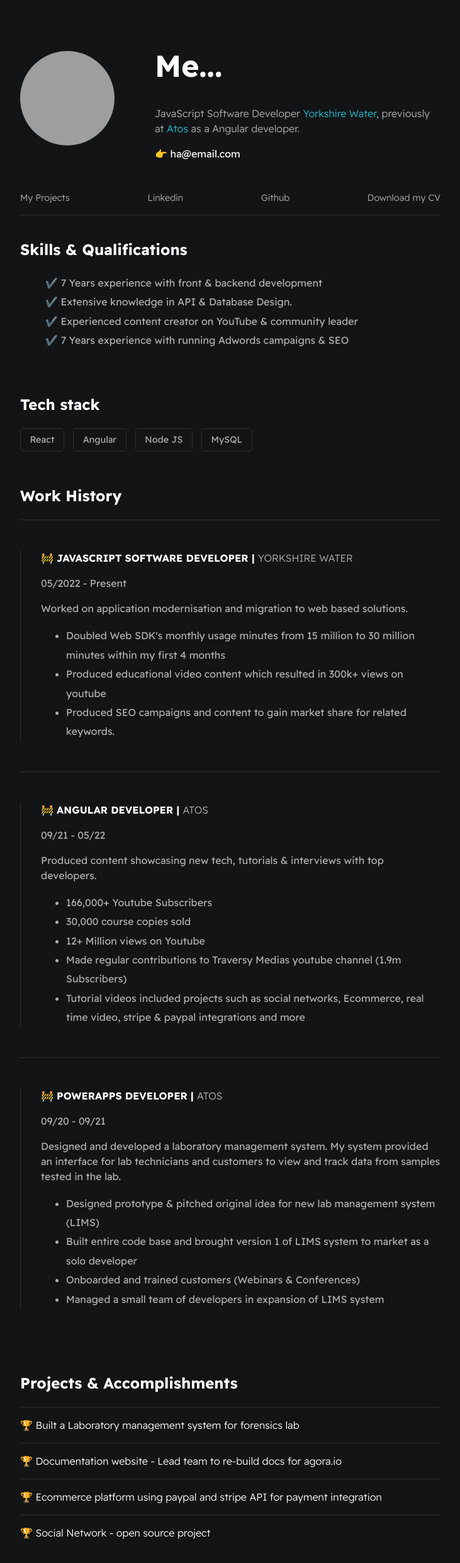
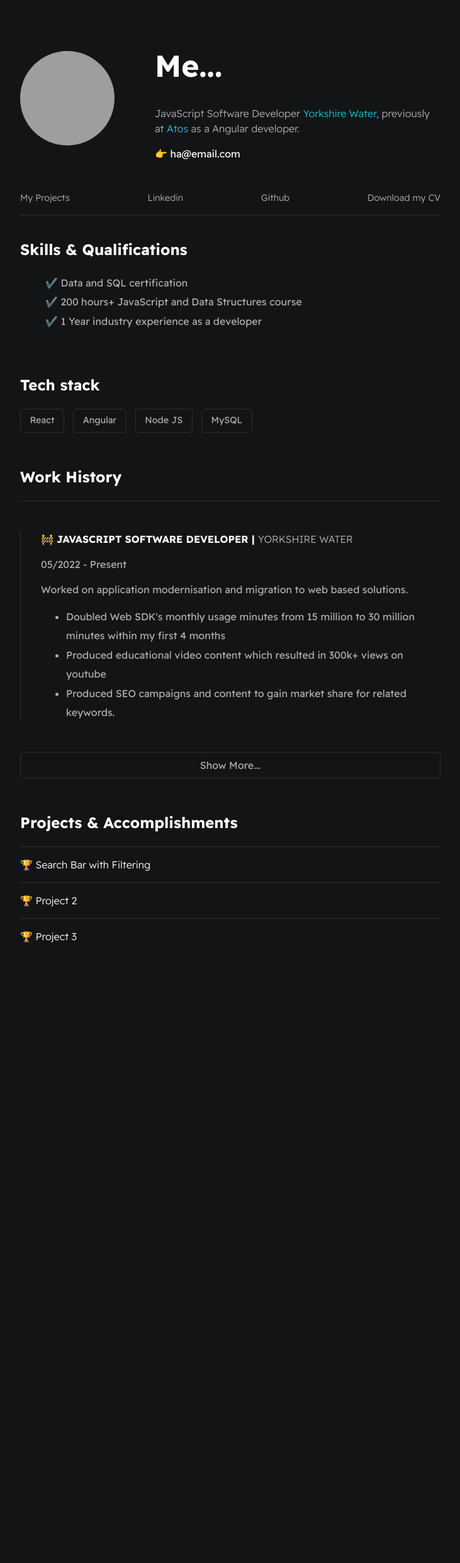
Before and after one commit to hermionearcher/react-digital-cv, a React (Create React App) app in the folder digital-cv/: page / in a window 1280 px wide. Shown: the top 2482 px of the page at 63% size, without its empty margins (274-1005 px from the left). After the commit the page ends 1555 px from the top, so only its background shows below. Built offline with nearby package versions, Linux system fonts and the light colour scheme; grey boxes are pictures that could not be loaded.

Commit message:
routing added for dynamic project pages

```diff
--- a/digital-cv/public/index.html
+++ b/digital-cv/public/index.html
@@ -7,7 +7,6 @@
   <meta name="viewport" content="width=device-width, initial-scale=1" />
   <meta name="theme-color" content="#000000" />
   <meta name="description" content="Web site created using create-react-app" />
-  <link rel="apple-touch-icon" href="%PUBLIC_URL%/logo192.png" />
   <link rel="manifest" href="%PUBLIC_URL%/manifest.json" />
   <!-- Font -->
   <link rel="preconnect" href="https://fonts.googleapis.com">
--- a/digital-cv/src/App.css
+++ b/digital-cv/src/App.css
@@ -130,6 +130,11 @@ a {
     color: var(--mainLinkColor);
 }
 
+.show--more {
+    text-align: center;
+    cursor: pointer;
+}
+
 .card--project {
     padding-top: 1em;
     padding-bottom: 1em;
--- a/digital-cv/src/App.js
+++ b/digital-cv/src/App.js
@@ -2,15 +2,18 @@ import './App.css';
 import { BrowserRouter as Router, Routes, Route } from "react-router-dom";
 import Project from './pages/Project';
 import Home from './pages/Home';
+import ProjectData from './data/projects.json'
 
 
 function App() {
   return (
-    <div classNameName="App">
+    <div className="App">
       <Router>
         <Routes>
-          <Route exact path="/" element={<Home />} />
-          <Route path="/project1" element={<Project />} />
+          <Route index element={<Home />} />
+          <Route path="project" element={<Project />}>
+            <Route path=":id" element={<Project />} />
+          </Route>
         </Routes>
       </Router>
     </div>
--- /dev/null
+++ b/digital-cv/src/data/projects.json
@@ -0,0 +1,24 @@
+[{
+    "id": 1,
+    "title": "Search Bar with Filtering",
+    "demoLink": "https://hermionearcher.github.io/react-advanced-search-bar/advanced-search-bar/public/index.html",
+    "codeLink": "https://github.com/hermionearcher/react-advanced-search-bar",
+    "paragraph1": "Lorem Ipsum is simply dummy text of the printing and typesetting industry. Lorem Ipsum has been the industry's standard dummy text ever since the 1500s, when an unknown printer took a galley of type and scrambled it to make a type specimen book. It has survived not only five centuries",
+    "paragraph2": "It is a long established fact that a reader will be distracted by the readable content of a page when looking at its layout. The point of using Lorem Ipsum is that it has a more-or-less normal distribution of letters, as opposed to using 'Content here, content here', making it look"
+},
+{
+    "id": 2,
+    "title": "Project 2",
+    "demoLink": "https://hermionearcher.github.io/",
+    "codeLink": "https://github.com/hermionearcher/react-advanced-search-bar",
+    "paragraph1": "Lorem Ipsum is simply dummy text of the printing and typesetting industry. Lorem Ipsum has been the industry's standard dummy text ever since the 1500s, when an unknown printer took a galley of type and scrambled it to make a type specimen book. It has survived not only five centuries",
+    "paragraph2": "It is a long established fact that a reader will be distracted by the readable content of a page when looking at its layout. The point of using Lorem Ipsum is that it has a more-or-less normal distribution of letters, as opposed to using 'Content here, content here', making it look"
+},
+{
+    "id": 3,
+    "title": "Project 3",
+    "demoLink": "https://hermionearcher.github.io/",
+    "codeLink": "https://github.com/hermionearcher/react-advanced-search-bar",
+    "paragraph1": "Lorem Ipsum is simply dummy text of the printing and typesetting industry. Lorem Ipsum has been the industry's standard dummy text ever since the 1500s, when an unknown printer took a galley of type and scrambled it to make a type specimen book. It has survived not only five centuries",
+    "paragraph2": "It is a long established fact that a reader will be distracted by the readable content of a page when looking at its layout. The point of using Lorem Ipsum is that it has a more-or-less normal distribution of letters, as opposed to using 'Content here, content here', making it look"
+}]
--- a/digital-cv/src/pages/Home.js
+++ b/digital-cv/src/pages/Home.js
@@ -1,6 +1,9 @@
-import React from 'react'
+import React, { useState } from 'react'
+import ProjectSection from './ProjectSection';
 
 const Home = () => {
+  const [showMore, setShowMore] = useState(false);
+
   return (
     <div id="container--main">
 
@@ -29,10 +32,10 @@ const Home = () => {
       <section className="section--page">
         <h2>Skills & Qualifications</h2>
         <ul id="qualifications--list">
-        <li>✔️ 7 Years experience with front & backend development</li>
-        <li>✔️ Extensive knowledge in API & Database Design.</li>
-        <li>✔️ Experienced content creator on YouTube & community leader </li>
-        <li>✔️ 7 Years experience with running Adwords campaigns & SEO</li>
+          <li>✔️ Data and SQL certification</li>
+          <li>✔️ 200 hours+ JavaScript and Data Structures course</li>
+          <li>✔️ 1 Year industry experience as a developer </li>
+          {/* <li>✔️ 7 Years experience with running Adwords campaigns & SEO</li> */}
         </ul>
       </section>
 
@@ -62,6 +65,8 @@ const Home = () => {
           </ul>
         </div>
 
+        {showMore ?
+          <>
             <div className="line-break"></div>
             <div className="card--work-history">
               <strong>🚧 ANGULAR DEVELOPER | <a href="https://www.agora.io/en/" target="_blank" rel="noreferrer"><span id="card--work--company">ATOS</span></a></strong>
@@ -90,30 +95,15 @@ const Home = () => {
                 <li>Managed a small team of developers in expansion of LIMS system</li>
               </ul>
             </div>
+            <div onClick={() => setShowMore(!showMore)} className="card--techstack show--more"><span>Show Less...</span></div>
+          </>
+          :
+          <div onClick={() => setShowMore(!showMore)} className="card--techstack show--more"><span>Show More...</span></div>
+        }
 
       </section>
 
-    <section className="section--page" id="my-work">
-      <h2>Projects & Accomplishments</h2>
-
-      <div className="card--project">
-        <a href="/project1"><span>🏆 </span>Built a Laboratory management system for forensics lab</a>
-      </div>
-
-      <div className="card--project">
-        <a href="/project1" ><span>🏆 </span>Documentation website - Lead team to re-build docs for agora.io</a>
-      </div>
-
-      <div className="card--project">
-        <a href="/project1" ><span>🏆 </span>Ecommerce platform using paypal and stripe API for payment integration</a>
-      </div>
-
-      <div className="card--project">
-        <a href="/project1"><span>🏆 </span>Social Network - open source project</a>
-      </div>
-
-    </section>
-
+      <ProjectSection />
 
     </div>
   )
--- a/digital-cv/src/pages/Project.js
+++ b/digital-cv/src/pages/Project.js
@@ -1,25 +1,33 @@
 import React from 'react'
+import { useParams } from 'react-router-dom'
+import ProjectData from '../data/projects.json'
 
-const Project = () => {
+const Project = ({ }) => {
+  const params = useParams();
+  const project = ProjectData[params.id-1]
+
+
   return (
     <body>
       <div id="container--main">
         <a href="/">&#x2190; Go Back</a>
-        <h1>Built a Laboratory management system for forensics lab</h1>
+
+            <h1>{project.title}</h1>
 
             <ul>
-            <li><a href="#">Live Demo</a></li>
-            <li><a href="#">Source code</a></li>
+              <li><a href={project.demoLink} target="_blank" rel="noreferrer">Live Demo</a></li>
+              <li><a href={project.codeLink} target="_blank" rel="noreferrer">Source code</a></li>
             </ul>
-        <p>Lorem Ipsum is simply dummy text of the printing and typesetting industry. Lorem Ipsum has been the industry's standard dummy text ever since the 1500s, when an unknown printer took a galley of type and scrambled it to make a type specimen book. It has survived not only five centuries</p>
+            <p>{project.paragraph1}</p>
 
-        <p>It is a long established fact that a reader will be distracted by the readable content of a page when looking at its layout. The point of using Lorem Ipsum is that it has a more-or-less normal distribution of letters, as opposed to using 'Content here, content here', making it look</p>
+            <p>{project.paragraph2}</p>
 
-        <ul>
+            {/* <ul>
               <li>Contrary to popular belief, Lorem Ipsum is not simply random text</li>
               <li>making it over 2000 years old. Richard McClintock, a Latin professor at Hampden-Sydney College in Virginia</li>
               <li>45 BC. This book is a treatise on the theory of ethics, very popular during the Renaissance. The first line of Lorem Ipsum, "Lorem"</li>
-        </ul>
+            </ul> */}
+
     </div>
     </body>
   )
--- /dev/null
+++ b/digital-cv/src/pages/ProjectSection.js
@@ -0,0 +1,25 @@
+import React from 'react'
+import { BrowserRouter as Router, Routes, Route, Link } from "react-router-dom";
+import ProjectData from '../data/projects.json'
+
+const ProjectSection = () => {
+    return (
+        <section className="section--page" id="my-work">
+            <h2>Projects & Accomplishments</h2>
+
+
+            {ProjectData.map((project, key) => {
+                return (
+                    <div className="card--project" key={key} >
+                        <a href={`/project/${project.id}`}><span>🏆 </span>{project.title}</a>
+                        {/* <Link to={project.id}><span>🏆 </span>{project.title}</Link> */}
+
+                    </div>
+                )
+            })}
+        </section>
+
+    )
+}
+
+export default ProjectSection
```
Lines whose indentation alone changed are shown as unchanged.
